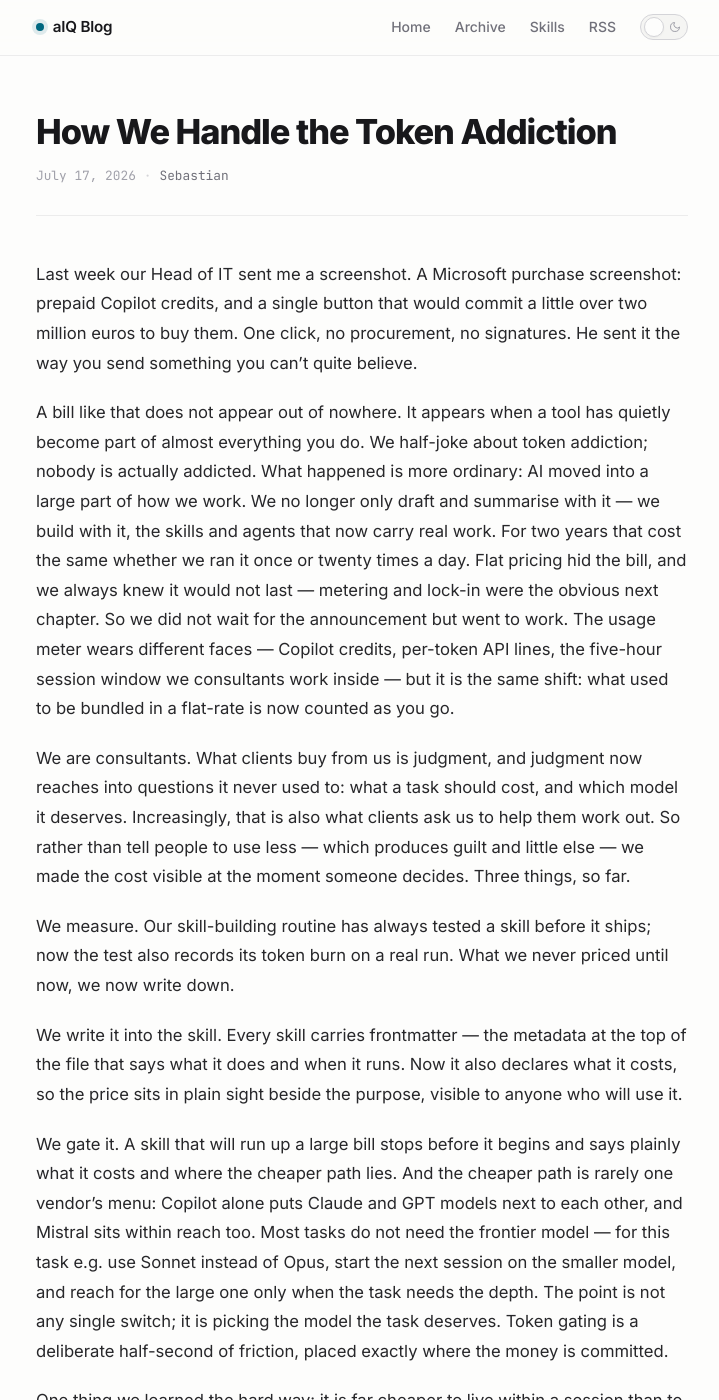
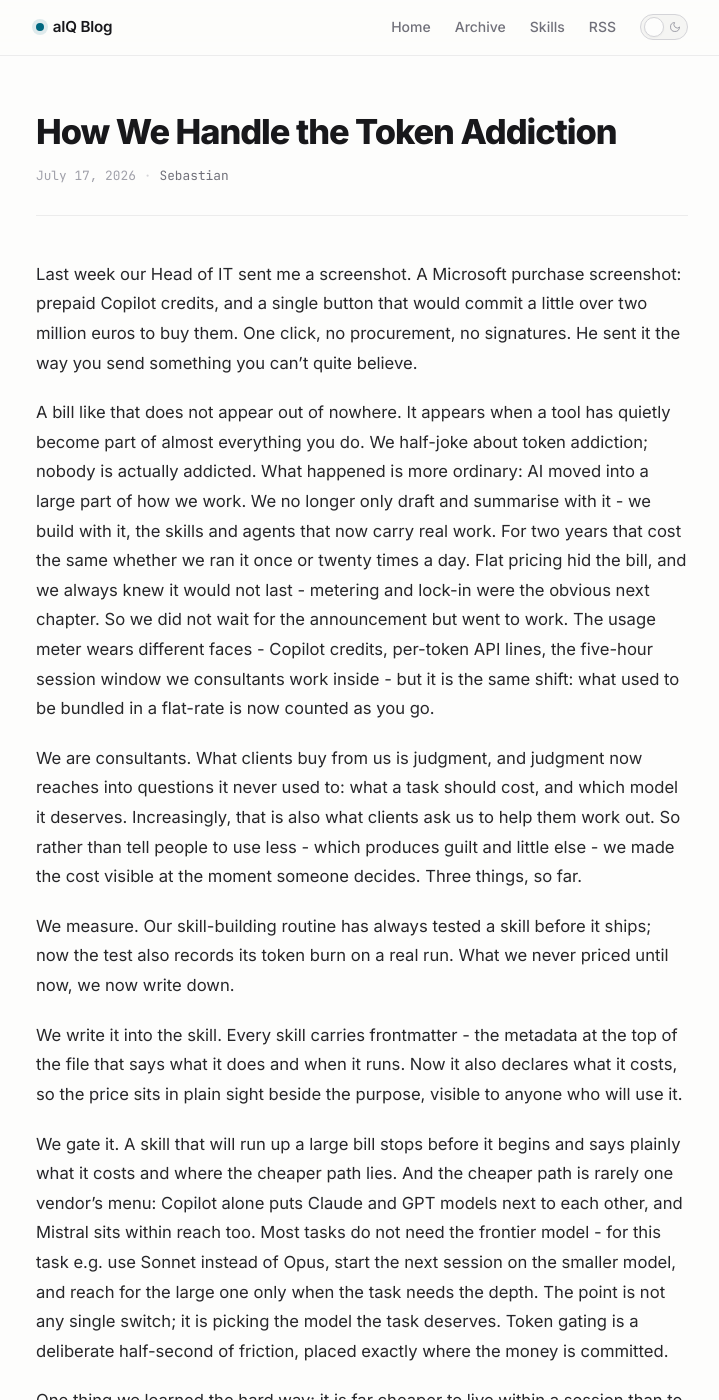
Before and after one commit to accilium/aIQ-blog, a Jekyll site: the page built from _posts/2026-07-17-how-we-handle-the-token-addiction.md, in a window 1280 px wide and 1400 px high. Shown: the whole window, without its empty margins (278-997 px from the left). Built offline with Jekyll 4.4.1, drawn with Linux system fonts in a browser that asks for light colours; some of the changed text lies outside the part shown.

Commit message:
Replace em-dashes with hyphens in token addiction post (#19)

```diff
--- a/_posts/2026-07-17-how-we-handle-the-token-addiction.md
+++ b/_posts/2026-07-17-how-we-handle-the-token-addiction.md
@@ -7,18 +7,18 @@ author: Sebastian
 
 Last week our Head of IT sent me a screenshot. A Microsoft purchase screenshot: prepaid Copilot credits, and a single button that would commit a little over two million euros to buy them. One click, no procurement, no signatures. He sent it the way you send something you can't quite believe.
 
-A bill like that does not appear out of nowhere. It appears when a tool has quietly become part of almost everything you do. We half-joke about token addiction; nobody is actually addicted. What happened is more ordinary: AI moved into a large part of how we work. We no longer only draft and summarise with it — we build with it, the skills and agents that now carry real work. For two years that cost the same whether we ran it once or twenty times a day. Flat pricing hid the bill, and we always knew it would not last — metering and lock-in were the obvious next chapter. So we did not wait for the announcement but went to work. The usage meter wears different faces — Copilot credits, per-token API lines, the five-hour session window we consultants work inside — but it is the same shift: what used to be bundled in a flat-rate is now counted as you go.
+A bill like that does not appear out of nowhere. It appears when a tool has quietly become part of almost everything you do. We half-joke about token addiction; nobody is actually addicted. What happened is more ordinary: AI moved into a large part of how we work. We no longer only draft and summarise with it - we build with it, the skills and agents that now carry real work. For two years that cost the same whether we ran it once or twenty times a day. Flat pricing hid the bill, and we always knew it would not last - metering and lock-in were the obvious next chapter. So we did not wait for the announcement but went to work. The usage meter wears different faces - Copilot credits, per-token API lines, the five-hour session window we consultants work inside - but it is the same shift: what used to be bundled in a flat-rate is now counted as you go.
 
-We are consultants. What clients buy from us is judgment, and judgment now reaches into questions it never used to: what a task should cost, and which model it deserves. Increasingly, that is also what clients ask us to help them work out. So rather than tell people to use less — which produces guilt and little else — we made the cost visible at the moment someone decides. Three things, so far.
+We are consultants. What clients buy from us is judgment, and judgment now reaches into questions it never used to: what a task should cost, and which model it deserves. Increasingly, that is also what clients ask us to help them work out. So rather than tell people to use less - which produces guilt and little else - we made the cost visible at the moment someone decides. Three things, so far.
 
 We measure. Our skill-building routine has always tested a skill before it ships; now the test also records its token burn on a real run. What we never priced until now, we now write down.
 
-We write it into the skill. Every skill carries frontmatter — the metadata at the top of the file that says what it does and when it runs. Now it also declares what it costs, so the price sits in plain sight beside the purpose, visible to anyone who will use it.
+We write it into the skill. Every skill carries frontmatter - the metadata at the top of the file that says what it does and when it runs. Now it also declares what it costs, so the price sits in plain sight beside the purpose, visible to anyone who will use it.
 
-We gate it. A skill that will run up a large bill stops before it begins and says plainly what it costs and where the cheaper path lies. And the cheaper path is rarely one vendor's menu: Copilot alone puts Claude and GPT models next to each other, and Mistral sits within reach too. Most tasks do not need the frontier model — for this task e.g. use Sonnet instead of Opus, start the next session on the smaller model, and reach for the large one only when the task needs the depth. The point is not any single switch; it is picking the model the task deserves. Token gating is a deliberate half-second of friction, placed exactly where the money is committed.
+We gate it. A skill that will run up a large bill stops before it begins and says plainly what it costs and where the cheaper path lies. And the cheaper path is rarely one vendor's menu: Copilot alone puts Claude and GPT models next to each other, and Mistral sits within reach too. Most tasks do not need the frontier model - for this task e.g. use Sonnet instead of Opus, start the next session on the smaller model, and reach for the large one only when the task needs the depth. The point is not any single switch; it is picking the model the task deserves. Token gating is a deliberate half-second of friction, placed exactly where the money is committed.
 
-One thing we learned the hard way: it is far cheaper to live within a session than to buy your way past one. A session runs for five hours, and the discipline is to decide at the start what those five hours are for. When the work runs long, the tempting move is to keep going past the included limit — which switches you to consumption billing at standard API rates, on top of the flat rate you have already paid. We stopped doing that. If we run out before the window closes, we wait for the next one rather than pay a premium to finish a little sooner. Planning the session a bit more and waiting a bit turns out to be cheaper than powering through it.
+One thing we learned the hard way: it is far cheaper to live within a session than to buy your way past one. A session runs for five hours, and the discipline is to decide at the start what those five hours are for. When the work runs long, the tempting move is to keep going past the included limit - which switches you to consumption billing at standard API rates, on top of the flat rate you have already paid. We stopped doing that. If we run out before the window closes, we wait for the next one rather than pay a premium to finish a little sooner. Planning the session a bit more and waiting a bit turns out to be cheaper than powering through it.
 
 None of this is a finished solution. Measuring token burn is rough, the choice between a large model and a small one is a judgment we sometimes get wrong, and a gate shown too often becomes a box people click through without reading. We would rather ship it blunt and sharpen it than wait for the complete version that never arrives.
 
-But the longer I sit with that screenshot, the less it looks like a bill and the more it looks like a challenge. A price on every token forces a question the flat-rate years let us dodge: how much (artificial) intelligence does this task actually need? Most of the time, the honest answer is less than the frontier model. That reopens a conversation the industry has been postponing — about open-weight models, running on infrastructure we control, capable enough for the bulk of the work, cheaper to run at scale, and free of the lock-in that put a two-million-euro button on someone's screen in the first place. And cost is only half of that argument: a European model like Mistral, or a model run on our own infrastructure, also answers the question clients ask right after the price — where the data goes. The token meter is uncomfortable but it might also be the most clarifying thing to happen to the way we use AI in a while.
+But the longer I sit with that screenshot, the less it looks like a bill and the more it looks like a challenge. A price on every token forces a question the flat-rate years let us dodge: how much (artificial) intelligence does this task actually need? Most of the time, the honest answer is less than the frontier model. That reopens a conversation the industry has been postponing - about open-weight models, running on infrastructure we control, capable enough for the bulk of the work, cheaper to run at scale, and free of the lock-in that put a two-million-euro button on someone's screen in the first place. And cost is only half of that argument: a European model like Mistral, or a model run on our own infrastructure, also answers the question clients ask right after the price - where the data goes. The token meter is uncomfortable but it might also be the most clarifying thing to happen to the way we use AI in a while.
```
